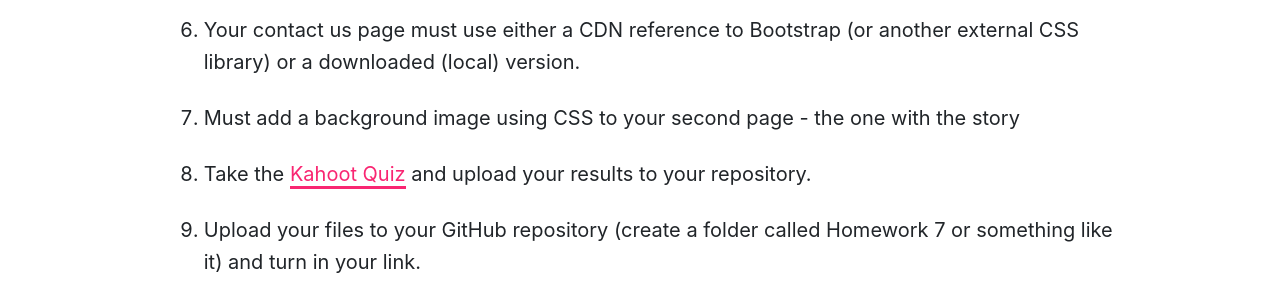
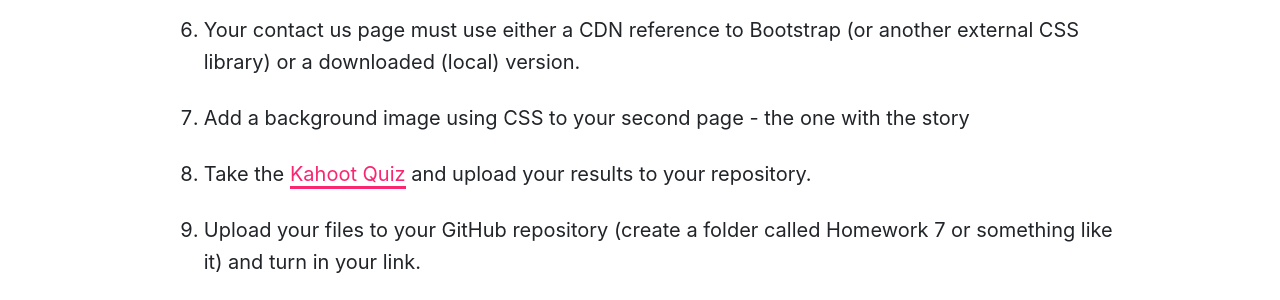
Before and after one commit to Montana-Media-Arts/120_CreativeCoding1-Fall2020, a Jekyll site: the page built from modules/week-7/_posts/2017-02-10-homework.md, in a window 1280 px wide. Shown: the part 1245-1545 px from the top of the page. Built offline with Jekyll 4.4.1, drawn with Linux system fonts in a browser that asks for light colours; nearby versions of some CDN libraries; a script that is not in the unit is left out.

Commit message:
Update 2017-02-10-homework.md

```diff
--- a/modules/week-7/_posts/2017-02-10-homework.md
+++ b/modules/week-7/_posts/2017-02-10-homework.md
@@ -20,6 +20,6 @@ In this homework, you are going to style your HTML pages from Homework 6.
 4. Must class selectors in your external style sheet that affect at least two tags in your page
 5. Must have id selectors in your external style sheet that affect at least two tags in your page
 6. Your contact us page must use either a CDN reference to Bootstrap (or another external CSS library) or a downloaded (local) version.
-7. Must add a background image using CSS to your second page - the one with the story
+7. Add a background image using CSS to your second page - the one with the story
 8. Take the <a href="https://kahoot.it/challenge/07639112?challenge-id=84387498-97d5-4d82-ae4e-eabb1c94cf58_1601097520121" target="_new">Kahoot Quiz</a> and upload your results to your repository.
 9. Upload your files to your GitHub repository (create a folder called Homework 7 or something like it) and turn in your link.
```
